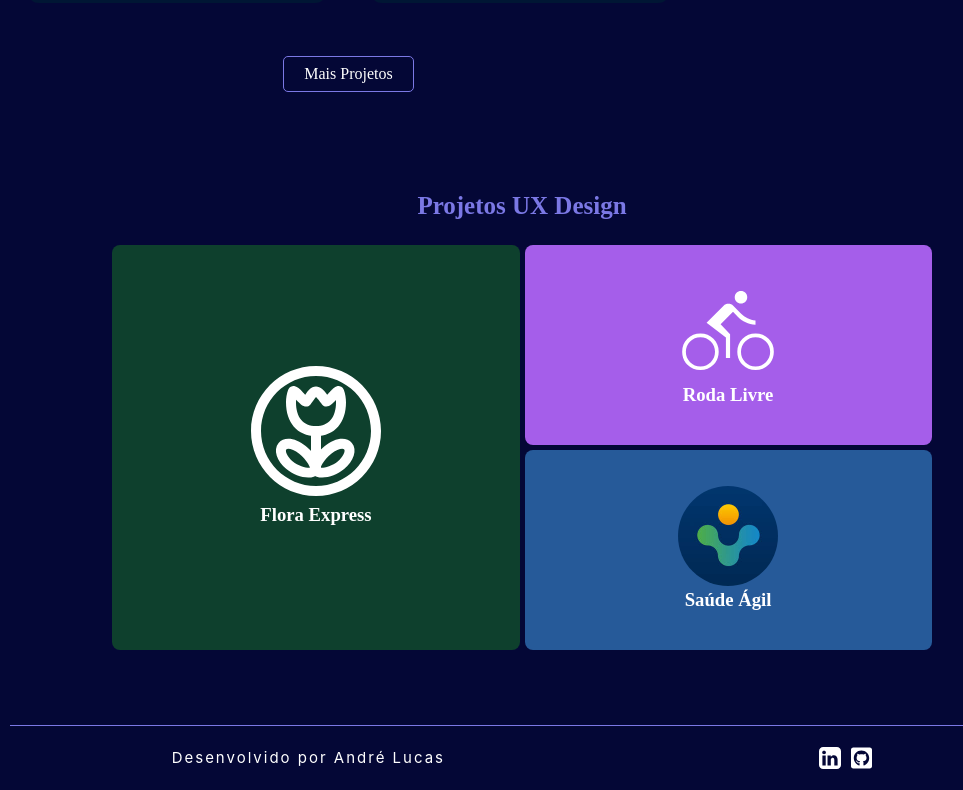
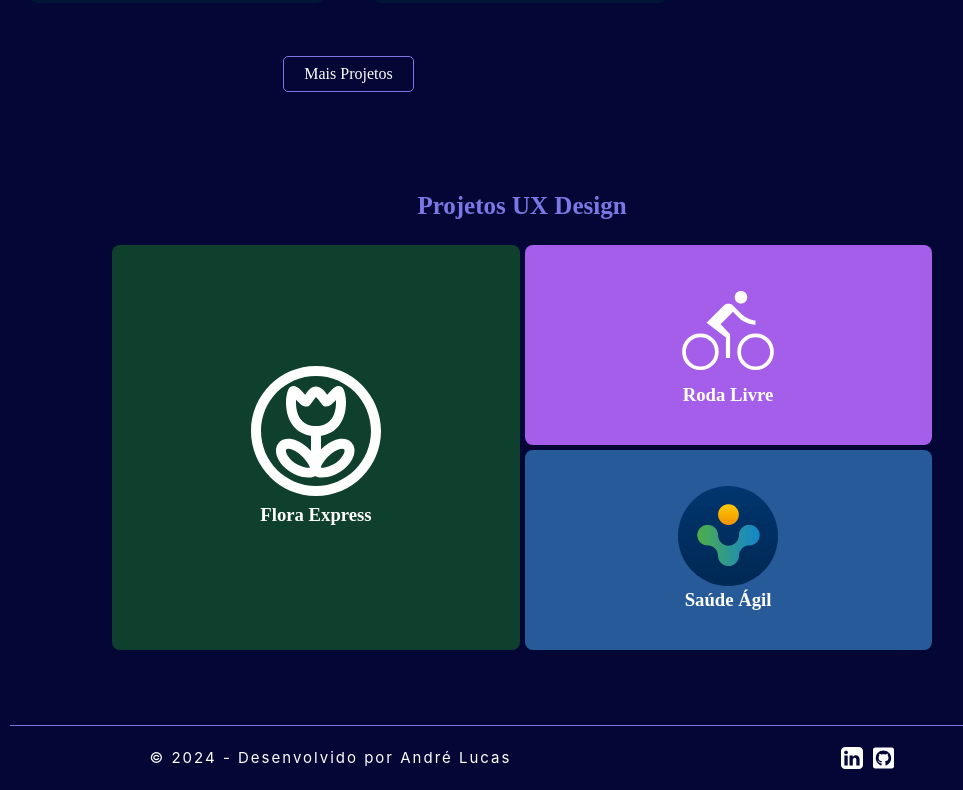
Before and after one commit to andrelucca99/new_portfolio, a React (Vite) app: page / in a window 1280 px wide. Shown: the part 1163-1953 px from the top of the page, without its empty margins (118-1081 px from the left). Built offline with nearby package versions, Linux system fonts and the light colour scheme.

Commit message:
style: add simbolo copyright no rodapé

```diff
--- a/src/components/Footer/index.tsx
+++ b/src/components/Footer/index.tsx
@@ -40,7 +40,7 @@ const TextSpanStyled = styled.h2`
 function Footer() {
   return (
     <FooterStyled>
-      <TextSpanStyled>Desenvolvido por André Lucas</TextSpanStyled>
+      <TextSpanStyled>&copy; 2024 - Desenvolvido por André Lucas</TextSpanStyled>
       <Icones
         icon1={ IconLinkedin }
         icon2={ IconGitHub }
```
